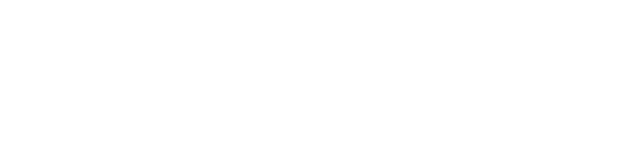
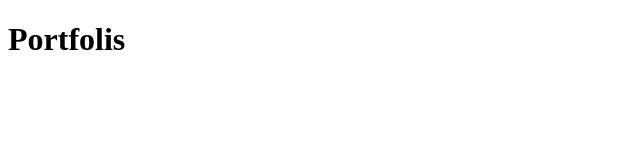
Before and after one commit to farhanrashid123/project-2, a plain HTML site: page index.html in a window 1280 px wide. Shown: the whole page, without its empty margins (0-640 px from the left). Drawn offline with Linux system fonts and the light colour scheme.

Commit message:
Update index.html

```diff
--- a/index.html
+++ b/index.html
@@ -6,6 +6,6 @@
     <title>Document</title>
 </head>
 <body>
-
+    <h1>Portfolis</h1>
 </body>
 </html>
```
